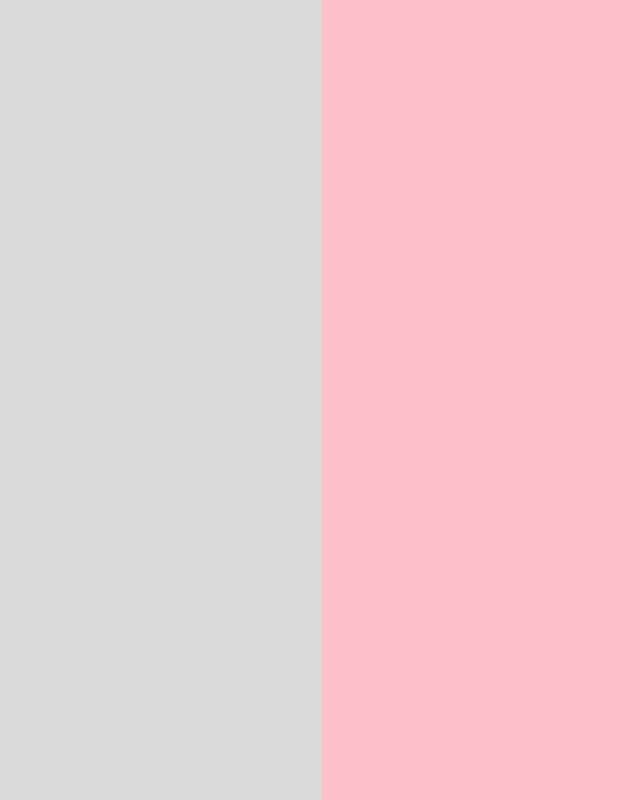
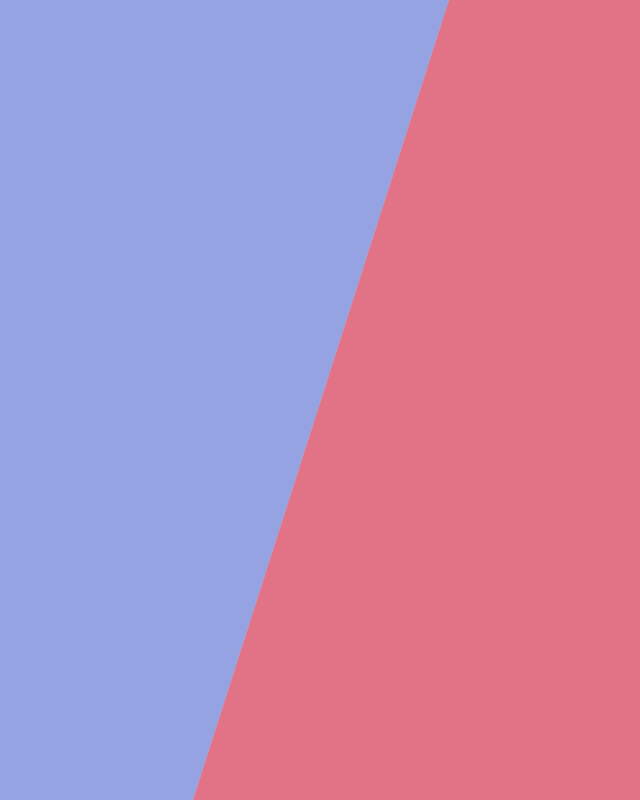
Before and after one commit to Noumansharif27/project---3, a plain HTML site: page index.html in a window 1280 px wide. Shown: the whole page, without its empty margins (319-959 px from the left). Drawn offline with Linux system fonts and the light colour scheme.

Commit message:
solving polygon placements

```diff
--- a/style.css
+++ b/style.css
@@ -14,19 +14,24 @@ body {
   width: 100%;
   height: 100%;
   background-color: #dadada;
-  display: flex;
-  flex-wrap: nowrap;
 }
 
 #left {
+  position: absolute;
+  top: 0;
+  left: 0;
   height: 100%;
   width: 100%;
-  background-color: rgba(250, 194, 135, 0.659);
-  clip-path: polygon(60% 0%, 60% 0%, 40% 100%);
+  background-color: rgba(95, 119, 236, 0.549);
+  clip-path: polygon(0 0, 60% 0, 40% 100%, 0 100%);
 }
 
 #right {
+  position: absolute;
+  top: 0;
+  right: 0;
   height: 100%;
   width: 100%;
-  background-color: pink;
+  background-color: rgba(231, 70, 97, 0.69);
+  clip-path: polygon(60% 0, 100% 0, 100% 100%, 40% 100%);
 }
```
